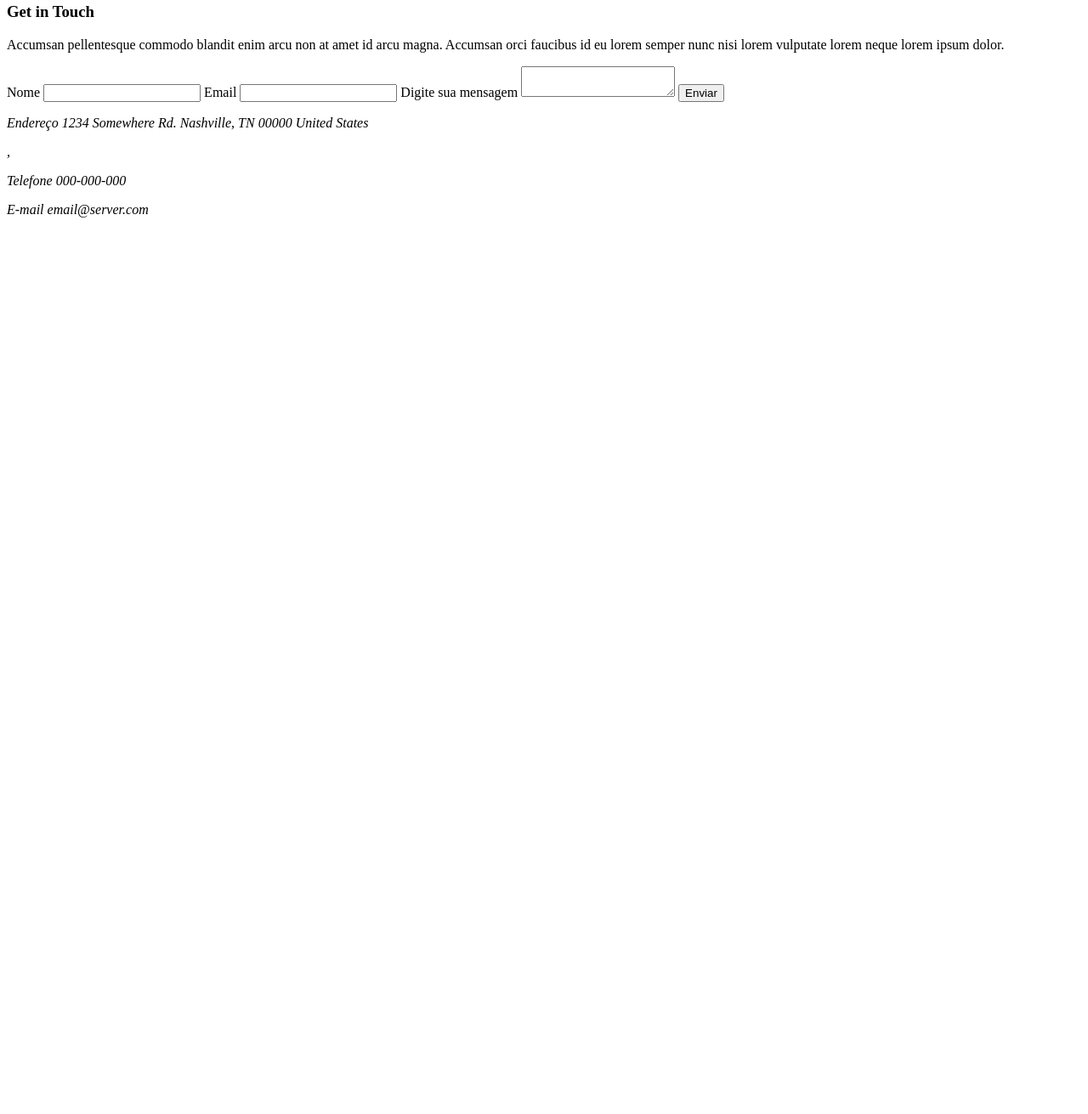
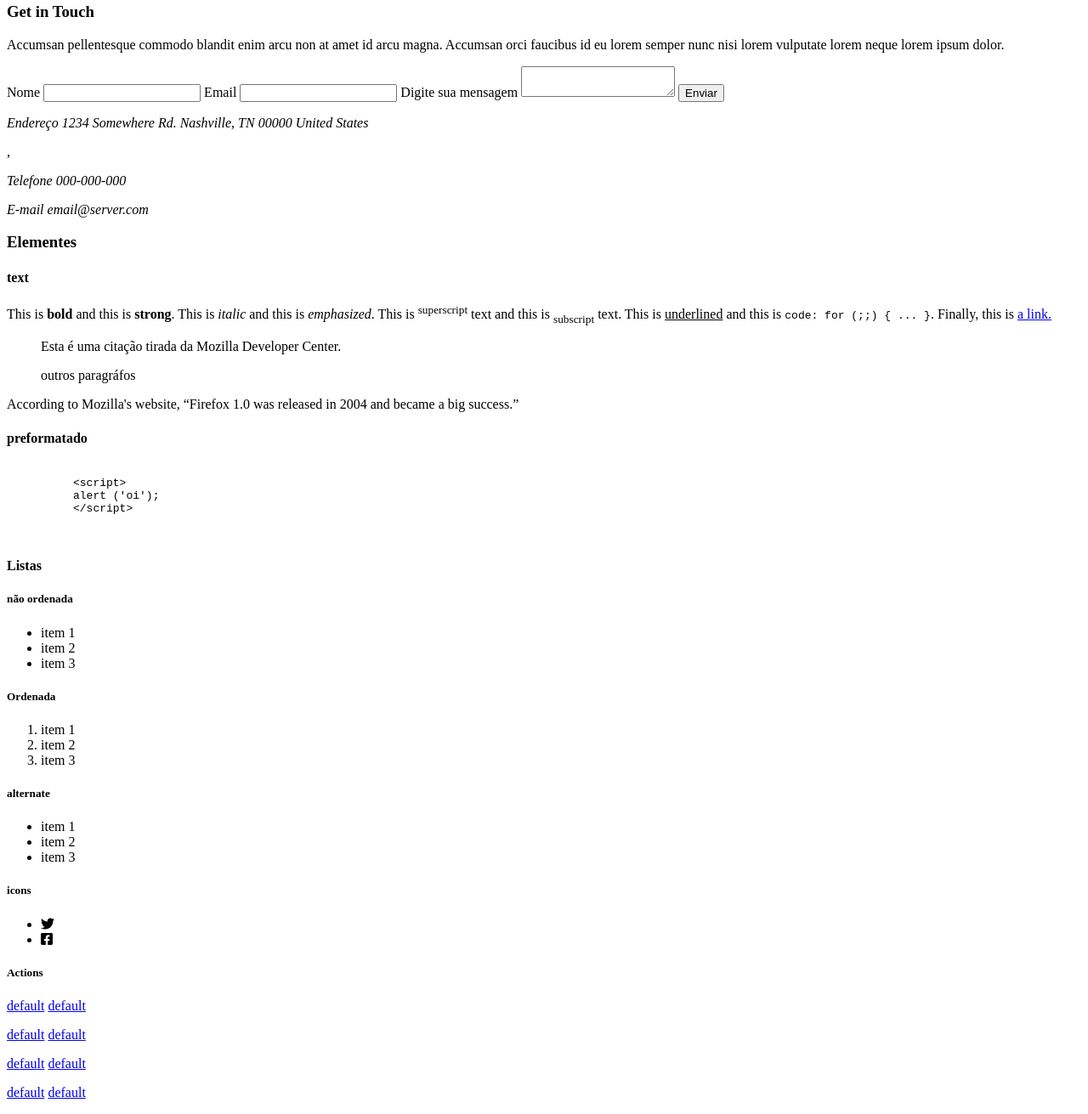
Before and after one commit to samueldsiqueira/aulas-udemy, a plain HTML site: page projeto-final/index.html in a window 1280 px wide. Shown: the part 2379-3690 px from the top of the page at 85% size. Before the commit the page ends 2651 px from the top, so only its background shows below. Drawn offline with Linux system fonts and the light colour scheme.

Commit message:
back-to-study

```diff
--- a/projeto-final/index.html
+++ b/projeto-final/index.html
@@ -8,6 +8,8 @@
   <meta name="author" content="Daniel">
   <meta name="description" content="descrição bacanuda">
   <meta name="keywords" content="html5, tecnologia">
+  <link rel="stylesheet" href="https://use.fontawesome.com/releases/v5.8.1/css/all.css"
+    integrity="sha384-50oBUHEmvpQ+1lW4y57PTFmhCaXp0ML5d60M1M7uH2+nqUivzIebhndOJK28anvf" crossorigin="anonymous">
 
   <link rel="stylesheet" href="css/estilo.css">
 </head>
@@ -135,9 +137,92 @@
       </address>
 
     </section>
+    <Section>
+      <h3>Elementes</h3>
+      <h4>text</h4>
+      <p>This is <b>bold </b>and this is <strong>strong</strong>. This is <i>italic</i> and this is
+        <em>emphasized</em>.
+        This is <sup> superscript</sup> text and this is <sub>subscript</sub> text. This is <u>underlined</u>
+        and this is <code>code: for (;;) { ... }</code>. Finally, this is <a href="#">a link.</a>
+        <!--a TAG code é para expor um código no brownser para ele ser lido como texto-->
+      </p>
+      <blockquote cite="http://developer.mozilla.org">
+        <p>Esta é uma citação tirada da
+          Mozilla Developer Center.</p>
+        <p>outros paragráfos</p>
+      </blockquote>
+      <!--a TAG blockquote com atributo cite é uma citação herefencia a algo com textos maiores-->
+      <p>According to Mozilla's website,
+        <q cite="https://www.mozilla.org/en-US/about/history/details/">Firefox 1.0
+          was released in 2004 and became a big success.</q>
+      </p>
+      <!--a TAG q é uma citação mais curta-->
+      <h4>preformatado</h4>
+      <pre>
+        <code>
+          &lt;script&gt;
+          alert ('oi');
+          &lt;/script&gt;
+      </code>
+    </pre>
+      <!--ela respeita espaço quebra de linha sem ter que declarar nenhuma outra tag,
+         é utilizada junto da tag code sem usar tabulação-->
 
+      <h4>Listas</h4>
+      <h5>não ordenada</h5>
+      <ul>
+        <li>item 1</li>
+        <li>item 2</li>
+        <li>item 3</li>
+      </ul>
+
+      <h5>Ordenada</h5>
+      <ol>
+        <li>item 1</li>
+        <li>item 2</li>
+        <li>item 3</li>
+      </ol>
+
+
+      <h5>alternate</h5>
+      <ul class="ul-alternate">
+        <li>item 1</li>
+        <li>item 2</li>
+        <li>item 3</li>
+      </ul>
+      <h5>icons</h5>
+      <ul>
+        <li><i class="fab fa-twitter"></i></li>
+        <li><i class="fab fa-facebook-square"></i></li>
+        <!--Acessando site https://fontawesome.com/icons/ e pegando os icones adicionando a stylesheet
+          adicionando na TAg head é só copiar o código do icone e adicionar no local onde vc precisa -->
+      </ul>
+      <!--existem várias formas de usar icones na página,
+        mas fica ruim para manutenção na pagina sendo ideal usar um vetor na página por hora vamos usar as fontes-->
+
+      <h5>Actions</h5>
+      <p>
+        <a href="#" title="Veja mais" class="button-default">default</a>
+        <a href="#" title="Veja mais" class="button-default button-default-stroke">default</a>
+      </p>
+      <p>
+        <a href="#" title="Veja mais" class="button-default button-default-small">default</a>
+        <a href="#" title="Veja mais" class="button-default button-default-small button-default-stroke">default</a>
+      </p>
+      <p>
+        <a href="#" title="Veja mais" class="button-default button-default-full">default</a>
+        <a href="#" title="Veja mais" class="button-default button-default-full button-default-stroke">default</a>
+      </p>
+      <p>
+        <a href="#" title="Veja mais" class="button-default button-default-full button-default-small">default</a>
+        <a href="#" title="Veja mais"
+          class="button-default button-default-full button-default-small button-default-stroke">default</a>
+      </p>
+
+    </Section>
   </main>
   <footer class="main-footer"></footer>
+
 
 </body>
 
```
